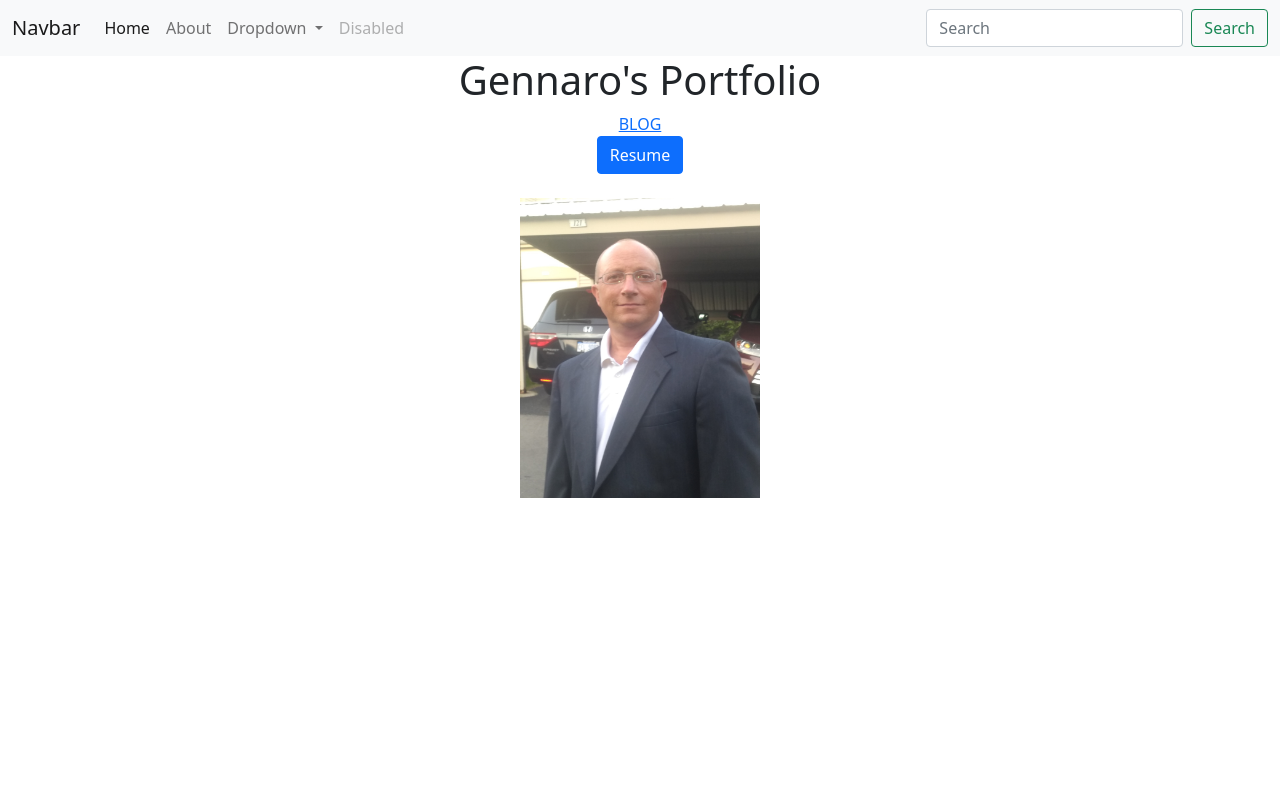
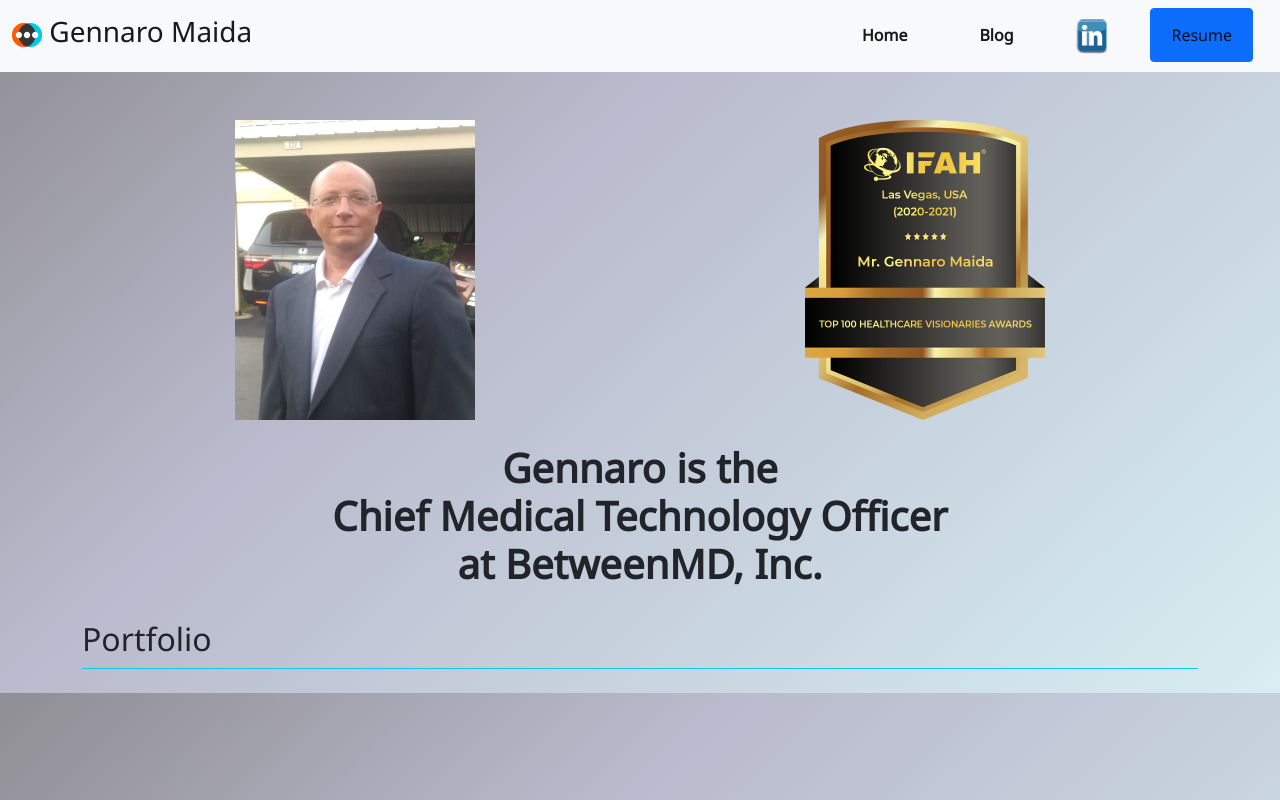
Before and after one commit to gtm1235/my_portfolio_site, a Django app: template portfolio/templates/portfolio/home.html in a window 1280 px wide. Run offline with Django 3.2, Linux system fonts and the light colour scheme; the template is opened without the code that fills it, so the values that code supplies are empty.

Commit message:
background, projects added -- new logos and images

```diff
--- /dev/null
+++ b/portfolio/static/portfolio/custom.css
@@ -0,0 +1,21 @@
+body {
+    font-family: 'Noto Sans', sans-serif;
+}
+
+.nav-link:hover {
+    color: rgb(40, 117, 40) !important;
+}
+
+.nav-item {
+    font-weight: 900;
+}
+
+#bg-color-change {
+    background: rgb(143, 142, 147);
+    background: linear-gradient(137deg, rgba(143, 142, 147, 1) 0%, rgba(185, 185, 204, 1) 35%, rgba(215, 238, 242, 1) 100%);
+}
+
+.navbar-nav>li {
+    padding-left: 15px;
+    padding-right: 15px;
+}
--- a/portfolio/templates/portfolio/base.html
+++ b/portfolio/templates/portfolio/base.html
@@ -2,6 +2,7 @@
 <html lang="en">
 
 <head>
+    {% load static %}
     <!-- Required meta tags -->
     <meta charset="utf-8">
     <meta name="viewport" content="width=device-width, initial-scale=1">
@@ -9,49 +10,58 @@
     <!-- Bootstrap CSS -->
     <link href="https://cdn.jsdelivr.net/npm/bootstrap@5.1.2/dist/css/bootstrap.min.css" rel="stylesheet"
         integrity="sha384-uWxY/CJNBR+1zjPWmfnSnVxwRheevXITnMqoEIeG1LJrdI0GlVs/9cVSyPYXdcSF" crossorigin="anonymous">
-
-    <title>My Prtfolio</title>
+    <link rel="preconnect" href="https://fonts.googleapis.com">
+    <link rel="preconnect" href="https://fonts.gstatic.com" crossorigin>
+    <link href="https://fonts.googleapis.com/css2?family=Noto+Sans&display=swap" rel="stylesheet">
+    <link rel="stylesheet" href="{% static 'portfolio/custom.css' %}">
+    <title>Gennaro Maida</title>
 </head>
 
-<body>
-    <nav class="navbar navbar-expand-lg navbar-light bg-light">
+<body id="bg-color-change">
+    <div>
+        <nav class="navbar navbar-expand-lg navbar-light bg-light me-auto">
             <div class="container-fluid">
-            <a class="navbar-brand" href="#">Navbar</a>
-            <button class="navbar-toggler" type="button" data-bs-toggle="collapse"
-                data-bs-target="#navbarSupportedContent" aria-controls="navbarSupportedContent" aria-expanded="false"
-                aria-label="Toggle navigation">
-                <span class="navbar-toggler-icon"></span>
+                <a class="navbar-brand" href="">
+                    <h3>
+                        <img src="{% static 'portfolio/betweenMD_icon_only_rgb.png' %}" alt="" width="30" height="24">
+                        Gennaro Maida
+                    </h3>
+                </a>
+
+                <div class="collapse navbar-collapse d-flex flex-row-reverse" id="navbarSupportedContent">
+                    <ul class="navbar-nav  mb-2 mb-lg-0">
+                        <li class="nav-item">
+                            <button type="button" class="btn btn-light">
+                                <a class="nav-link active" aria-current="page"
+                                    href="{% url 'home' %}"><strong>Home</strong></a>
                             </button>
-            <div class="collapse navbar-collapse" id="navbarSupportedContent">
-                <ul class="navbar-nav me-auto mb-2 mb-lg-0">
-                    <li class="nav-item">
-                        <a class="nav-link active" aria-current="page" href="#">Home</a>
                         </li>
                         <li class="nav-item">
-                        <a class="nav-link" href="#">About</a>
-                    </li>
-                    <li class="nav-item dropdown">
-                        <a class="nav-link dropdown-toggle" href="#" id="navbarDropdown" role="button"
-                            data-bs-toggle="dropdown" aria-expanded="false">
-                            Dropdown
-                        </a>
-                        <ul class="dropdown-menu" aria-labelledby="navbarDropdown">
-                            <li><a class="dropdown-item" href="#">Action</a></li>
-                            <li><a class="dropdown-item" href="#">Another action</a></li>
-                            <li>
-                                <hr class="dropdown-divider">
-                            </li>
-                            <li><a class="dropdown-item" href="#">Something else here</a></li>
-                        </ul>
+                            <button type="button" class="btn btn-light">
+                                <a class="nav-link active" href="{% url 'blog:all_blogs' %}"><strong>Blog</strong></a>
+                            </button>
                         </li>
                         <li class="nav-item">
-                        <a class="nav-link disabled">Disabled</a>
+
+
+                            <a class="nav-link active" href="https://www.linkedin.com/in/gennaro-maida/"
+                                target="_blank">
+                                <img src="{% static 'portfolio/linkedin-in-logo-png-1.png' %}" alt="" width="40"
+                                    height="40">
+                            </a>
+
                         </li>
+                        <li class="nav-item">
+                            <button type="button" class="btn btn-primary">
+                                <a class="nav-link active"
+                                    href="{% static 'portfolio/Gennaro_Maida_Executive_Resume_2021.pdf' %}"
+                                    target="_blank">Resume</a>
+                            </button>
+                        </li>
+                        </li>
+
                     </ul>
-                <form class="d-flex">
-                    <input class="form-control me-2" type="search" placeholder="Search" aria-label="Search">
-                    <button class="btn btn-outline-success" type="submit">Search</button>
-                </form>
+
                 </div>
             </div>
         </nav>
@@ -70,6 +80,7 @@
     <script src="https://cdn.jsdelivr.net/npm/@popperjs/core@2.10.2/dist/umd/popper.min.js" integrity="sha384-7+zCNj/IqJ95wo16oMtfsKbZ9ccEh31eOz1HGyDuCQ6wgnyJNSYdrPa03rtR1zdB" crossorigin="anonymous"></script>
     <script src="https://cdn.jsdelivr.net/npm/bootstrap@5.1.2/dist/js/bootstrap.min.js" integrity="sha384-PsUw7Xwds7x08Ew3exXhqzbhuEYmA2xnwc8BuD6SEr+UmEHlX8/MCltYEodzWA4u" crossorigin="anonymous"></script>
     -->
+    </div>
 </body>
 
 </html>
--- a/portfolio/templates/portfolio/home.html
+++ b/portfolio/templates/portfolio/home.html
@@ -1,34 +1,45 @@
 {% extends 'portfolio/base.html' %}
 
 {% block content %}
+
 <div class="container text-center">
-        <h1>Gennaro's Portfolio</h1>
 
     {% load static %}
-
-        <a href="{% url 'blog:all_blogs' %}">BLOG</a>
-        <br>
-        <a href="{% static 'portfolio/Gennaro_Maida_Executive_Resume_2021.pdf' %}" class='btn btn-primary'>Resume</a>
-
     <br>
     <br>
+    <div class="row">
+        <div class="col">
     <img src="{% static 'portfolio/1595789954825.jpeg' %}" height=300 width=240>
+</div>
+    <div class="col">
+    <img src="{% static 'portfolio/IFAH-Badge-(Mr.png' %}" height=300 width=240>
+</div>
+</div>
+    <br>
+    <h1><strong>Gennaro is the<br> Chief Medical Technology Officer <br> at BetweenMD, Inc.</strong></h1>
+    <br>
+    <h2 style="float:left">Portfolio</h2>
     <br>
     <br>
+    <div class="container border-top border-info">
+        <br>
+        <div class="row">
+            {% for project in projects %}
+            <div class="col">
 
-        {% for project in projects %}
-
+                <img src="{{ project.image.url }}" height=160 width=240>
                 <h2>{{ project.title }}</h2>
                 <p>{{ project.description }}</p>
-        <img src="{{ project.image.url }}" height=160 width=240>
+                {% if project.url %}
+                <button type="button" class="btn btn-info">
+                <a href="{{ project.url }}">Project Link</a>
+            </button>
+                {% endif %}
+            </div>
+            {% endfor %}
 
-        {% if project.url %}
-
-        <br>
-        <a href="{{ project.url }}">Link</a>
-        {% endif %}
-
-        {% endfor %}
+        </div>
+    </div>
 
 </div>
 
```
Also changed, not shown: db.sqlite3, media/portfolio/images/IMG952199.jpg (added), media/portfolio/images/classifier.png (added), media/portfolio/images/django-python-logo-e1588009010920.png (added), media/portfolio/images/django-python-logo-e1588009010920_yLIGRbZ.png (added), media/portfolio/images/relocation.jpeg (added), media/portfolio/images/relocation_wvHKjPM.jpeg (added), portfolio/static/portfolio/IFAH-Badge-(Mr.png (added), portfolio/static/portfolio/betweenMD_icon_only_rgb.png (added), portfolio/static/portfolio/classifier.png (added), portfolio/static/portfolio/linkedin-in-logo-png-1.png (added). Lines whose indentation alone changed are shown as unchanged.
